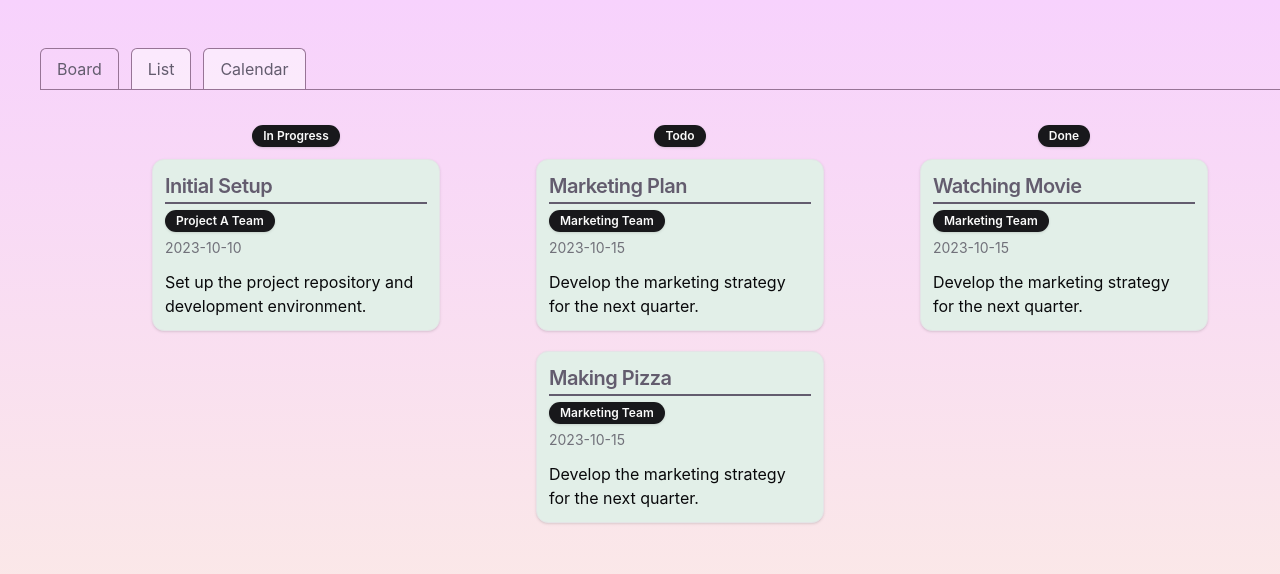
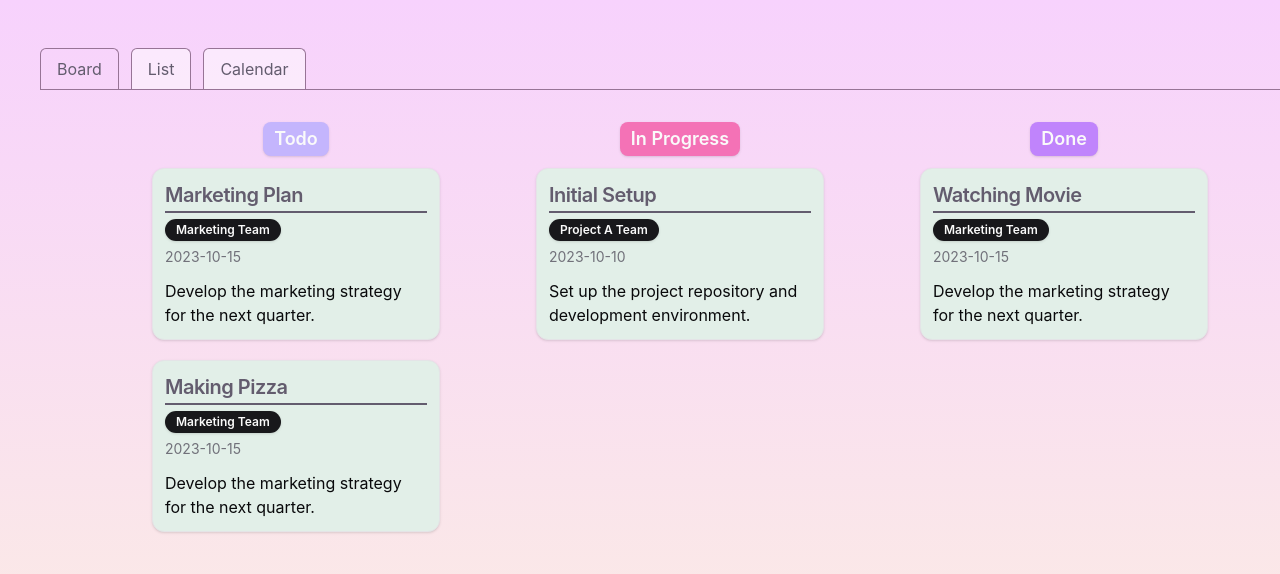
Before and after one commit to KaiKoide/task-space, a React (Vite) app in the folder client/: page / in a window 1280 px wide. Shown: the top 574 px of the page. Built offline with nearby package versions, Linux system fonts and the light colour scheme.

Commit message:
chore: display status

```diff
--- a/client/src/components/Board.tsx
+++ b/client/src/components/Board.tsx
@@ -9,6 +9,7 @@ import tasksData from "@/mock/tasksData.json";
 import groupData from "@/mock/groupsData.json";
 import type { ITask } from "@/types/data";
 import { Badge } from "./ui/badge";
+import { cn } from "@/lib/utils";
 
 function Board() {
 	const tasks: ITask[] = tasksData as ITask[];
@@ -26,11 +27,22 @@ function Board() {
 		return acc;
 	}, {});
 
+	const orderedStatus = ["todo", "in_progress", "done"];
+
 	return (
 		<div className="flex justify-evenly gap-4 p-4">
-			{Object.keys(groupedTasks).map((status) => (
+			{orderedStatus.map((status) => (
 				<div key={status}>
-					<Badge className="capitalize mb-3">{status.replace("_", " ")}</Badge>
+					<Badge
+						className={cn(
+							"capitalize mb-3 text-lg rounded-lg",
+							status === "todo" && "bg-violet-300",
+							status === "in_progress" && "bg-pink-400",
+							status === "done" && "bg-purple-400",
+						)}
+					>
+						{status.replace("_", " ")}
+					</Badge>
 
 					{groupedTasks[status].map((task) => (
 						<Card key={task.id} className="mb-5">
```
